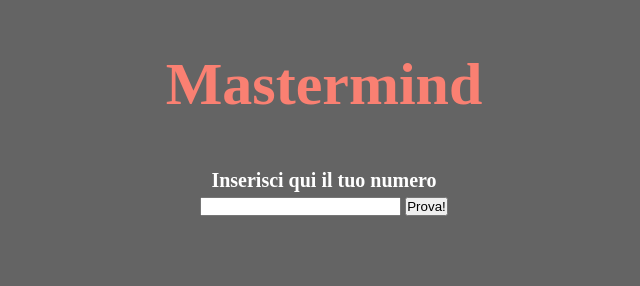
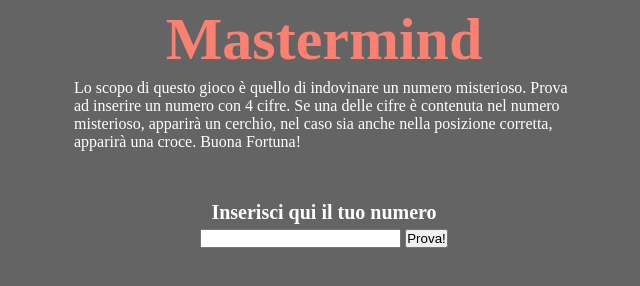
Before and after one commit to MarcoColloca/js-mastermind, a plain HTML site: page index.html in a window 1280 px wide. Shown: the whole page, without its empty margins (316-956 px from the left). Drawn offline with Linux system fonts and the light colour scheme.

Commit message:
Add → added game explanation

```diff
--- a/css/app.css
+++ b/css/app.css
@@ -16,8 +16,24 @@ body{
 h1{
     color: salmon;
     font-size: 60px;
-    margin: 50px 0;
+    margin: 5px 0;
 }
+
+p{
+    color: white;
+    font-size: 18;
+}
+
+.title{
+    max-width: 500px;
+    text-align: center;
+    margin-bottom: 50px;
+}
+
+.subtitle{
+    text-align: left;
+}
+
 
 .col-60{
     width: 60%;
@@ -82,6 +98,10 @@ h4{
     display: none;
 }
 
+.column{
+    flex-direction: column;
+}
+
 #reset{
     background-color: transparent;
     border: 1px dotted white;
--- a/index.html
+++ b/index.html
@@ -11,8 +11,12 @@
 
 <body>
     <div class="container">
-        <div class="flex-container">
-            <h1>Mastermind</h1>
+        <div class="flex-container column">
+            <div class="title">
+                <h1>Mastermind</h1>
+
+                <p class="subtitle">Lo scopo di questo gioco è quello di indovinare un numero misterioso. Prova ad inserire un numero con 4 cifre. Se una delle cifre è contenuta nel numero misterioso, apparirà un cerchio, nel caso sia anche nella posizione corretta, apparirà una croce. Buona Fortuna!</p>
+            </div>
         </div>
 
         <div class="flex-container-col">
--- a/js/app.js
+++ b/js/app.js
@@ -85,7 +85,7 @@ function playGame (){
     }
 
     counter += 1
-    console.log(counter)
+    // console.log(counter)
     numberString.innerHTML += userNumbers;
 
     userNumbersDOMElement.value = ''
@@ -97,7 +97,7 @@ function resetGame(){
     resultBox.innerHTML = ''
 
     gameNumbers = randomNumbers(1, 9, 4)
-     console.log(gameNumbers) /* se vuoi barare, attiva il commento ed in console trovi i numeri :-) */
+    // console.log(gameNumbers) /* se vuoi barare, attiva il commento ed in console trovi i numeri :-) */
     reset.classList.add('d-none')
     getNumbers.addEventListener('click', playGame)
 }
@@ -118,7 +118,7 @@ let counter = 0
 
 
 let gameNumbers = randomNumbers(1, 9, 4)
-console.log(gameNumbers) /* se vuoi barare, attiva il commento ed in console trovi i numeri :-) */
+// console.log(gameNumbers) /* se vuoi barare, attiva il commento ed in console trovi i numeri :-) */
 
 
 
```
